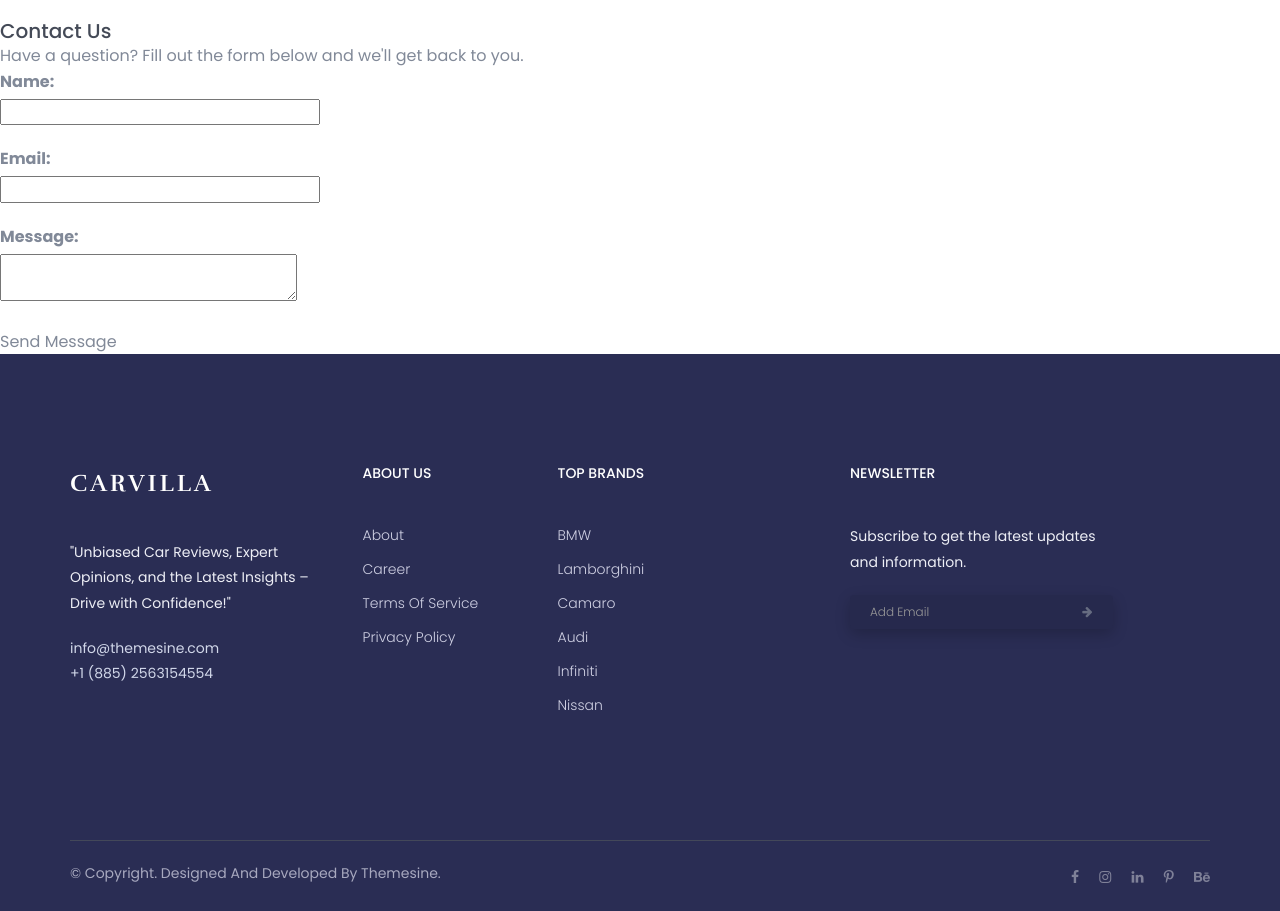
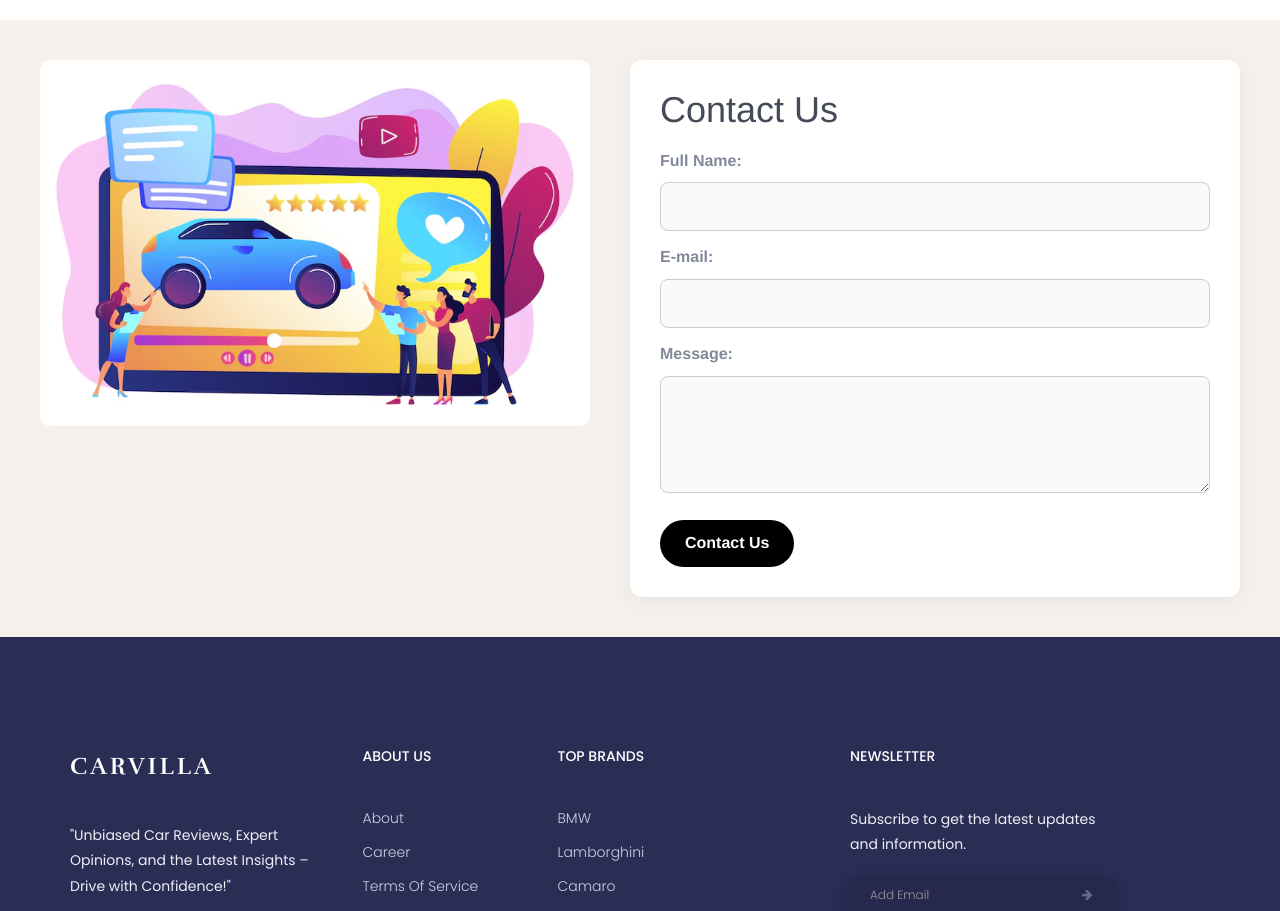
Before and after one commit to athul0017/Car_reviews, a Django app: page /contact/ in a window 1280 px wide. Shown: the part 52-963 px from the top of the page. Before the commit the page ends 935 px from the top, so only its background shows below. Run offline with Django 5.2, Linux system fonts and the light colour scheme; the visitor is signed in with stand-in values (Sample User, id 1); some libraries are stand-ins or nearby versions.

Commit message:
contact us

```diff
--- a/Car/reviews/templates/contact.html
+++ b/Car/reviews/templates/contact.html
@@ -1,21 +1,110 @@
 {% extends "layout_inner.html" %}
+{% load static %}
+
 
 {% block title %}Contact Us{% endblock %}
 
 {% block content %}
-    <h2>Contact Us</h2>
-    <p>Have a question? Fill out the form below and we'll get back to you.</p>
+<style>
+    .contact-container {
+        display: flex;
+        justify-content: center;
+        align-items: flex-start;
+        gap: 40px;
+        padding: 40px;
+        background-color: #f5f0eb;
+        font-family: 'Helvetica Neue', sans-serif;
+    }
 
-    <form method="post">
-        <label for="name">Name:</label><br>
-        <input type="text" id="name" name="name" required><br><br>
+    .contact-image {
+        flex: 1;
+    }
 
-        <label for="email">Email:</label><br>
-        <input type="email" id="email" name="email" required><br><br>
+    .contact-image img {
+        width: 100%;
+        border-radius: 10px;
+    }
 
-        <label for="message">Message:</label><br>
-        <textarea id="message" name="message" required></textarea><br><br>
+    .contact-form-section {
+        flex: 1;
+        background: #fff;
+        padding: 30px;
+        border-radius: 12px;
+        box-shadow: 0 4px 20px rgba(0, 0, 0, 0.05);
+    }
 
-        <button type="submit">Send Message</button>
-    </form>
+    .contact-form-section h2 {
+        font-size: 36px;
+        margin-bottom: 20px;
+    }
+
+    form label {
+        font-weight: 600;
+        display: block;
+        margin-top: 15px;
+    }
+
+    form input,
+    form textarea {
+        width: 100%;
+        padding: 12px;
+        margin-top: 5px;
+        border: 1px solid #ccc;
+        border-radius: 8px;
+        background: #fafafa;
+    }
+
+    form button {
+        background-color: black;
+        color: white;
+        padding: 12px 25px;
+        border: none;
+        border-radius: 999px;
+        font-weight: bold;
+        margin-top: 20px;
+        cursor: pointer;
+    }
+
+    .contact-info {
+        margin-top: 30px;
+        font-size: 14px;
+    }
+
+    .social-icons {
+        margin-top: 20px;
+        display: flex;
+        gap: 15px;
+    }
+
+    .social-icons a {
+        text-decoration: none;
+        color: black;
+        font-size: 20px;
+    }
+</style>
+
+<div class="contact-container">
+    <div class="contact-image">
+        <img src="{% static 'assets/images/login/crreviewimge.png' %}" alt="Contact">
+        <!-- Replace 'contact_photo.png' with the actual image path -->
+    </div>
+    <div class="contact-form-section">
+        <h2>Contact Us</h2>
+        <form method="post">
+            {% csrf_token %}
+            <label for="name">Full Name:</label>
+            <input type="text" id="name" name="name" required>
+
+            <label for="email">E-mail:</label>
+            <input type="email" id="email" name="email" required>
+
+            <label for="message">Message:</label>
+            <textarea id="message" name="message" rows="4" required></textarea>
+
+            <button type="submit">Contact Us</button>
+        </form>
+
+
+    </div>
+</div>
 {% endblock %}
--- a/Car/reviews/views.py
+++ b/Car/reviews/views.py
@@ -1,4 +1,5 @@
 from django.shortcuts import render, redirect, get_object_or_404
+from django.http import HttpResponse
 from django.contrib.auth import authenticate, login
 from django.contrib.auth.models import User
 from django.contrib import messages
@@ -17,8 +18,17 @@ def index(request):
     return render(request, 'index.html', {'latest_cars': latest_cars, 'featured_cars': featured_cars})
 
 
+@login_required(login_url='/login/')  # Redirects to login page if user not logged in
 def contact_page(request):
-    return render(request, 'contact.html')  # Show contact.html page
+    if request.method == 'POST':
+        name = request.POST.get('name')
+        email = request.POST.get('email')
+        message = request.POST.get('message')
+
+        # For now — just display a thank you message
+        return HttpResponse(f"Thank you {name}! We have received your message.")
+
+    return render(request, 'contact.html')
 
 
 def compare_cars(request):
```
Also changed, not shown: Car/reviews/static/assets/images/login/crreviewimge.png (added).
